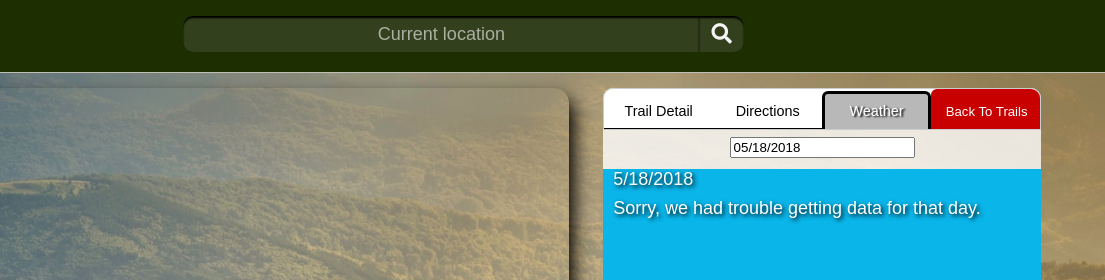
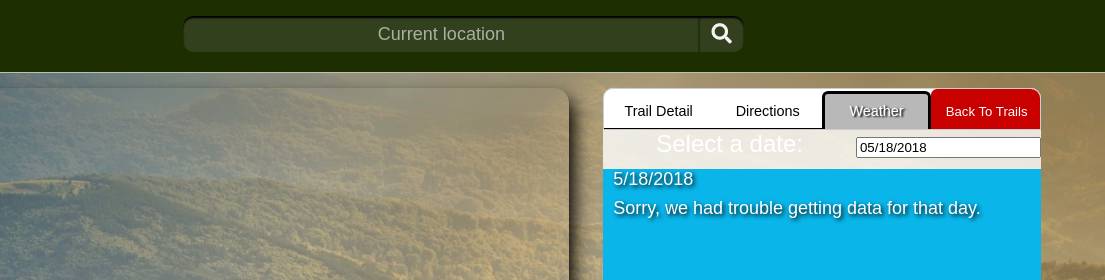
Before and after one commit to dnguyen793/trailMix, a React app: page /planTrip/1/lat/1/long/1/id/1/location/weather in a window 1280 px wide. Shown: the top 280 px of the page, 175-1280 px from the left. Built offline with nearby package versions, Linux system fonts and the light colour scheme.

Commit message:
changes to the date input

```diff
--- a/src/components/app.css
+++ b/src/components/app.css
@@ -686,6 +686,15 @@ a.tabLinks:last-child{
     color:white;
 }
 
+.dateLabel{
+    margin: 0 auto;
+    display: block;
+}
+
+.datesSelect input {
+    height: -webkit-fill-available;
+}
+
 .react-datepicker {
     font-size: 1em;
   }
--- a/src/components/weather.js
+++ b/src/components/weather.js
@@ -387,6 +387,7 @@ class Weather extends Component{
             <div className="weatherContainer">
                 <div className="dateContainer">
                     <div className="datesSelect">
+                        <div className="dateLabel">Select a date: </div>
                         <DateInput updateWeather={this.updateWeather.bind(this)}/>
 
                     </div>
```
